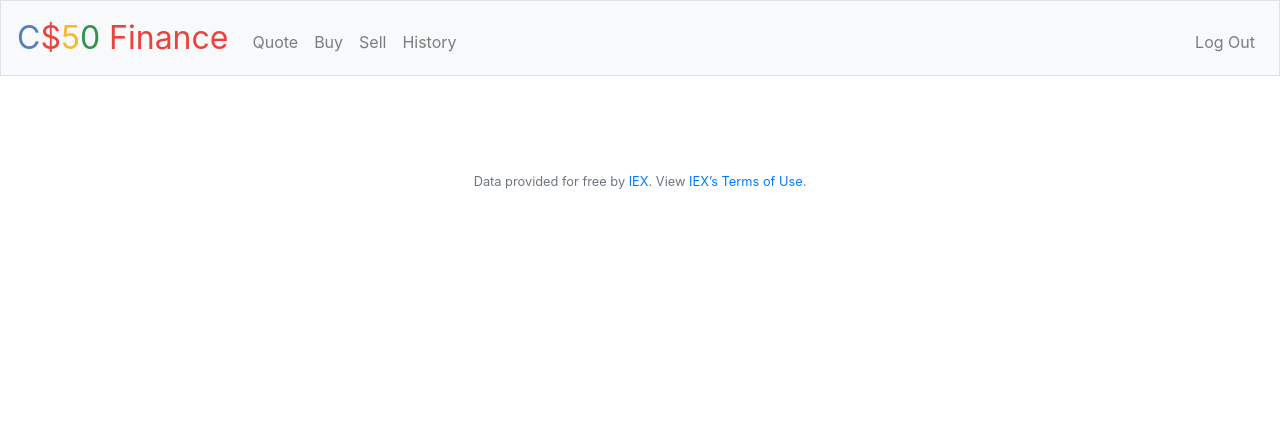
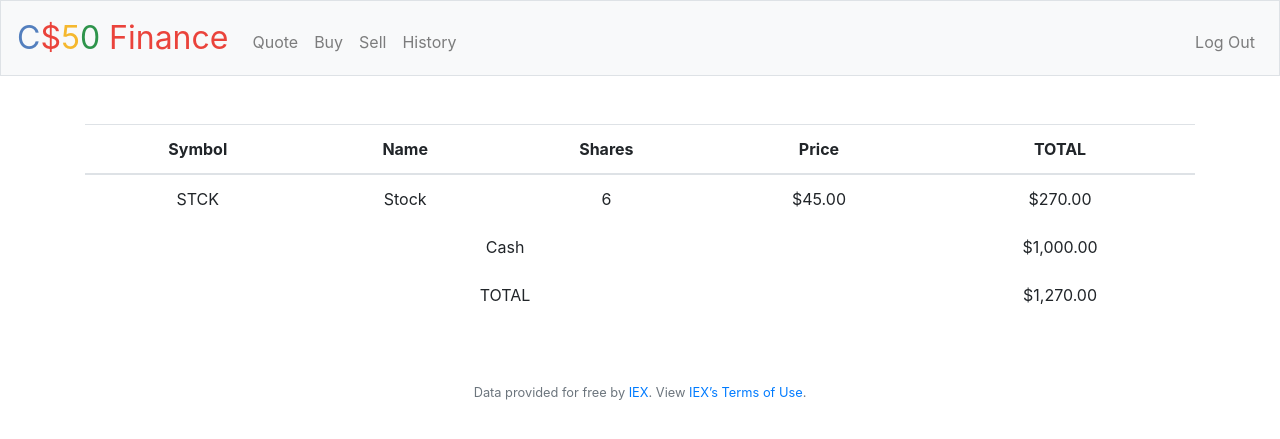
Before and after one commit to walshification/cs50, a Flask app: page / in a window 1280 px wide. Shown: the top 439 px of the page. Run offline with Flask 2, Linux system fonts and the light colour scheme; a user stored in the database is signed in; some libraries are stand-ins or nearby versions.

Commit message:
Display dummy stock on index

```diff
--- a/pset9/finance/application.py
+++ b/pset9/finance/application.py
@@ -46,7 +46,20 @@ if not os.environ.get("API_KEY"):
 @login_required
 def index():
     """Show portfolio of stocks"""
-    return render_template("index.html")
+    stocks = [
+        {
+            "symbol": "STCK",
+            "name": "Stock",
+            "shares": 6,
+            "price": usd(45.0),
+            "total": usd(6 * 45.0),
+        },
+    ]
+    user = {
+        "cash": usd(1000),
+        "total": usd(1000 + (6 * 45.0)),
+    }
+    return render_template("index.html", stocks=stocks, user=user)
 
 
 @app.route("/buy", methods=["GET", "POST"])
--- a/pset9/finance/templates/index.html
+++ b/pset9/finance/templates/index.html
@@ -1,8 +1,40 @@
 {% extends "layout.html" %}
 
 {% block title %}
-    Index
+    Portfolio
 {% endblock %}
 
 {% block main %}
+    <table class="table tablestriped">
+        <thead>
+            <tr>
+                <th class="text-start">Symbol</th>
+                <th class="text-start">Name</th>
+                <th class="text-end">Shares</th>
+                <th class="text-end">Price</th>
+                <th class="text-end">TOTAL</th>
+            </tr>
+        </thead>
+        <tbody>
+            {% for stock in stocks %}
+                <tr>
+                    <td class="text-start">{{ stock["symbol"] }}</td>
+                    <td class="text-start">{{ stock["name"] }}</td>
+                    <td class="text-end">{{ stock["shares"] }}</td>
+                    <td class="text-end">{{ stock["price"] }}</td>
+                    <td class="text-end">{{ stock["total"] }}</td>
+                </tr>
+            {% endfor %}
+        </tbody>
+        <tfoot>
+            <tr>
+                <td class="text-end border-0 fw-bold" colspan="4">Cash</td>
+                <td class="text-end border-0">{{ user["cash"] }}</td>
+            </tr>
+            <tr>
+                <td class="text-end fw-bold border-0" colspan="4">TOTAL</td>
+                <td class="text-end border-0">{{ user["total"] }}</td>
+            </tr>
+        </tfoot>
+    </table>
 {% endblock %}
--- a/pset9/finance/templates/layout.html
+++ b/pset9/finance/templates/layout.html
@@ -58,7 +58,7 @@
             </header>
         {% endif %}
 
-        <main class="container p-5">
+        <main class="container py-5 text-center">
             {% block main %}{% endblock %}
         </main>
 
```
